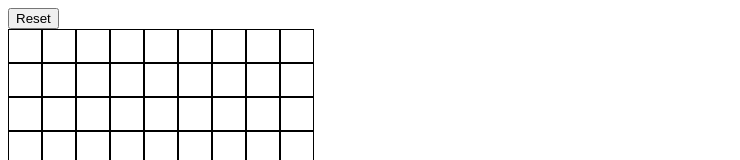
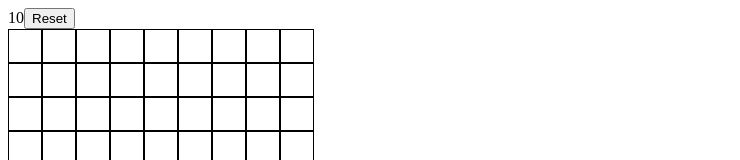
Before and after one commit to ezhai24/minesweeper, a Next.js app: page / in a window 1280 px wide. Shown: the top 160 px of the page, without its empty margins (0-740 px from the left). Built offline with nearby package versions, Linux system fonts and the light colour scheme.

Commit message:
counter for flags left

```diff
--- a/components/Minesweeper/index.tsx
+++ b/components/Minesweeper/index.tsx
@@ -34,10 +34,15 @@ const Minesweeper = () => {
   const [isGameOver, setIsGameOver] = useState(false);
 
   let unsweptPlots = 0;
+  let flagsLeft = fieldSize.numMines;
   plotStates.forEach((row) =>
     row.forEach((plotState) => {
       if (plotState !== PlotState.SWEPT) {
         unsweptPlots++;
+      }
+
+      if (plotState === PlotState.FLAGGED) {
+        flagsLeft--;
       }
     })
   );
@@ -200,6 +205,7 @@ const Minesweeper = () => {
   return (
     <>
       {isGameWon && <p>You win!</p>}
+      <span>{flagsLeft}</span>
       <button onClick={resetField}>Reset</button>
       {minefield.map((row, rowIndex) => (
         <Row key={rowIndex}>
```
